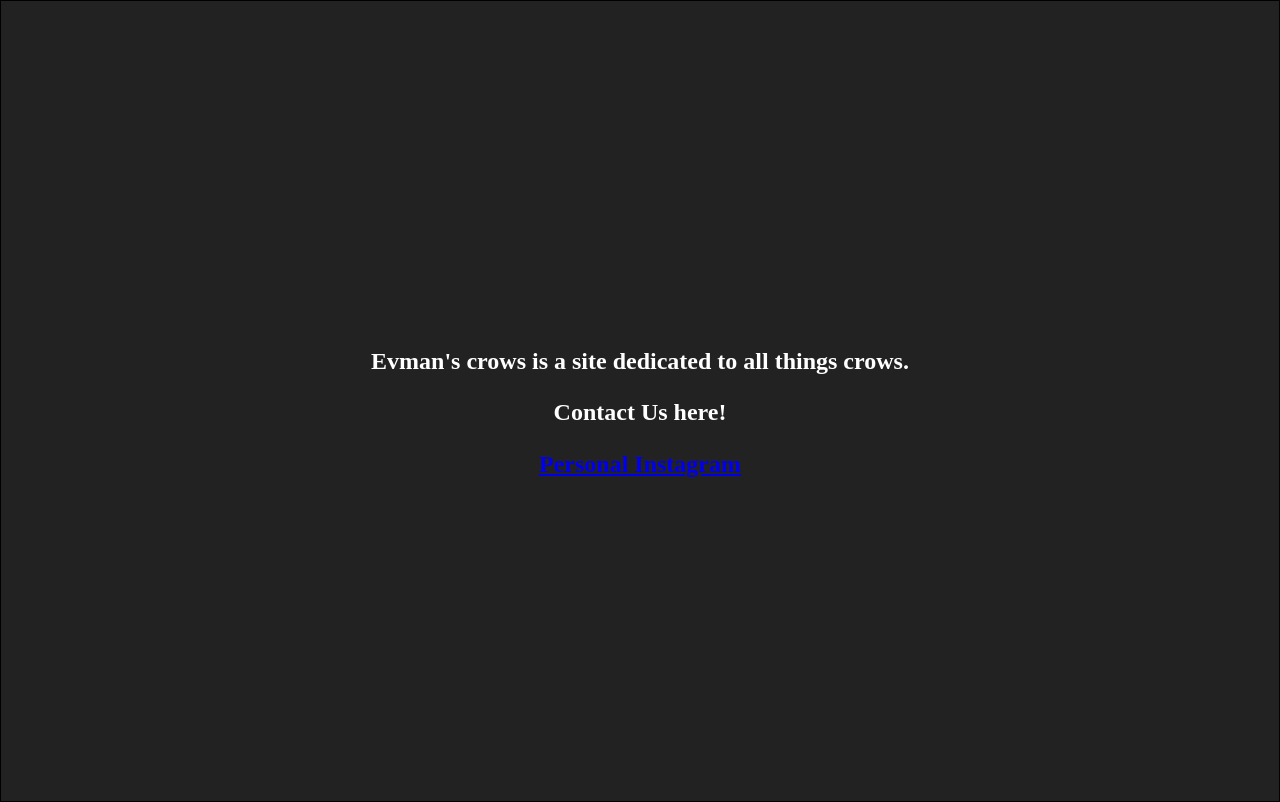
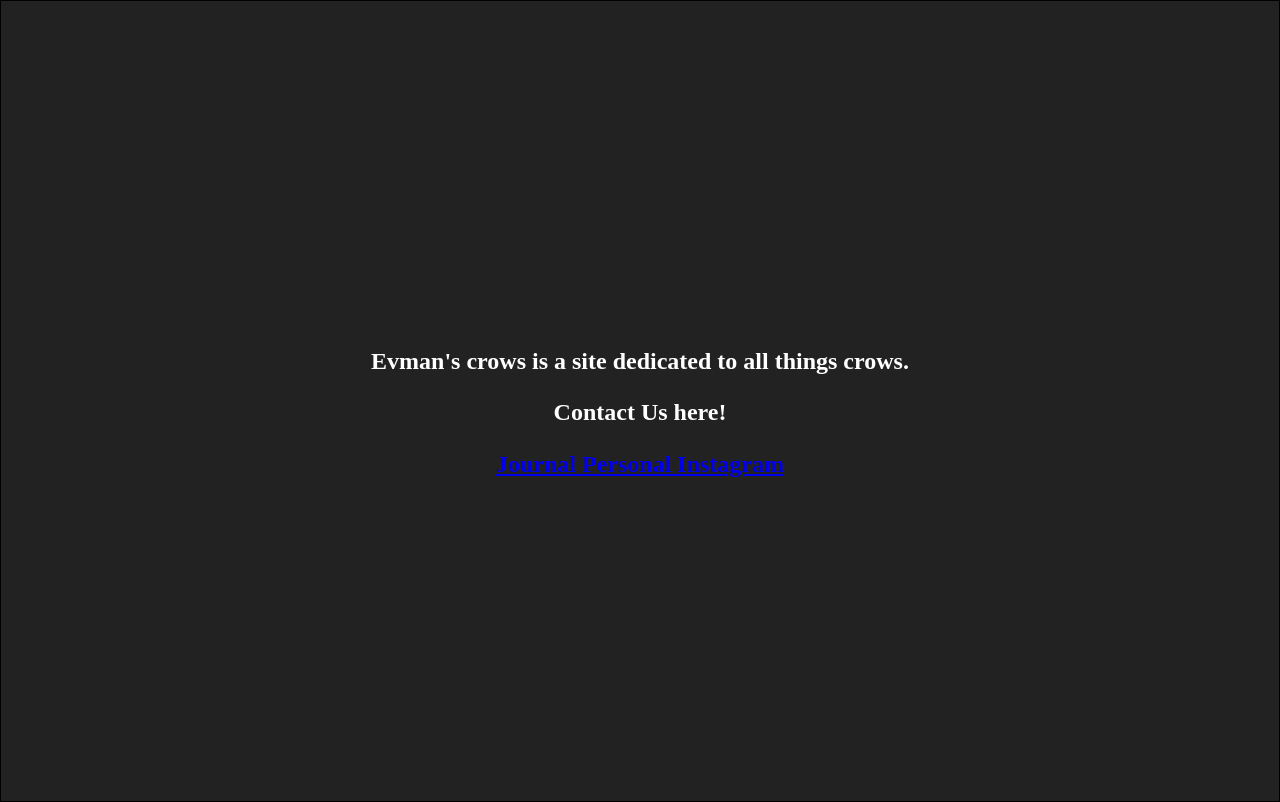
Before and after one commit to IrekSwie/EvmansCrows, a website built with Parcel: page index.html in a window 1280 px wide. Shown: the part 1654-2456 px from the top of the page. Built offline with nearby package versions, Linux system fonts and the light colour scheme.

Commit message:
Added back the link to the Journal

```diff
--- a/index.html
+++ b/index.html
@@ -49,7 +49,7 @@
 
         <p> Contact Us here!</p>
 <!--      <a href="https://www.ireneusz.me"> Personal Blog</a>-->
-<!--        <a href="./pages/journal.html"> Journal </a>-->
+        <a href="./pages/journal.html"> Journal </a>
       <a href="https://instagram.com/evanwillliams_?igshid=YmMyMTA2M2Y="> Personal Instagram</a>
       </h2>
     </section>
```
